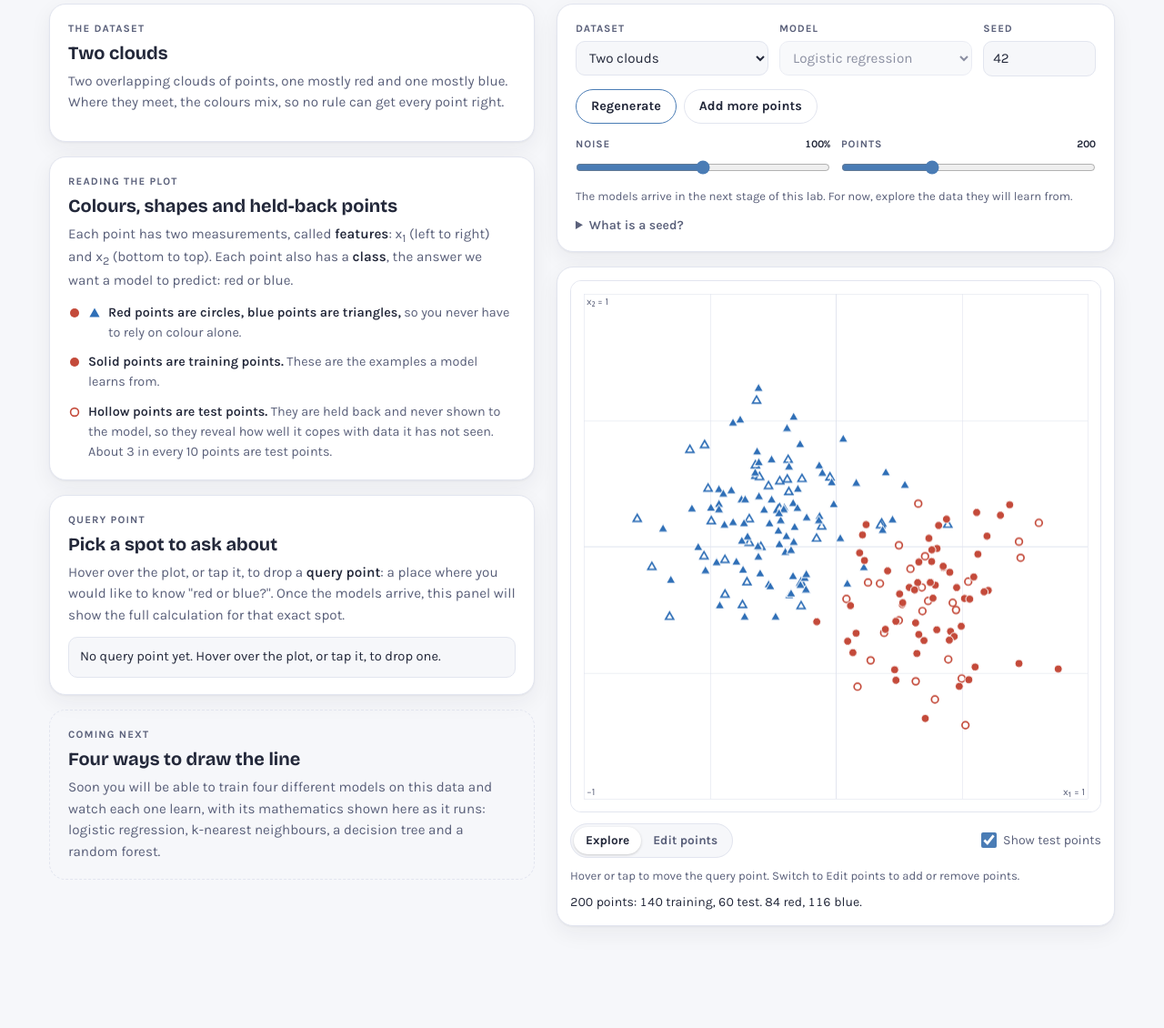
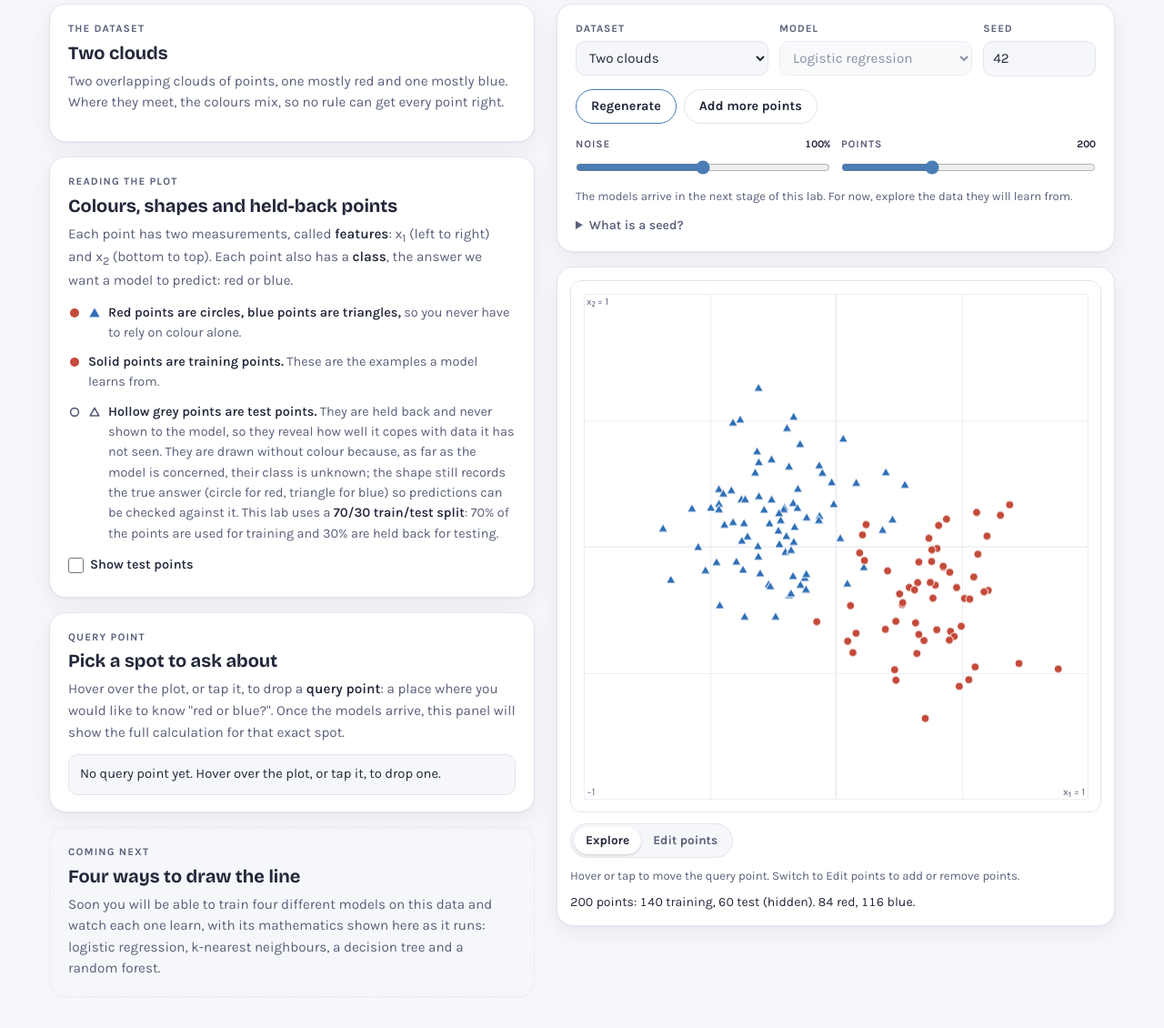
Before and after one commit to liamyardley/Anatomy-of-AI, a website with bundled scripts: page labs/ml/index.html in a window 1280 px wide. Shown: the part 274-1404 px from the top of the page at 91% size. Before the commit the page ends 1348 px from the top, so only its background shows below. Built offline with nearby package versions, Linux system fonts and the light colour scheme.

Commit message:
Show test points as hollow grey shapes, hidden by default
Test points are now drawn without class colour, since the model is not
told their class; the shape still records the true answer. The toggle
moves beneath the explanation of test points, which now states the
70/30 train/test split.

Co-Authored-By: Claude Fable 5.2 <noreply@anthropic.com>

```diff
--- a/labs/ml/css/lab.css
+++ b/labs/ml/css/lab.css
@@ -169,7 +169,7 @@ details.explain p strong { color: var(--ink); }
 .segmented input:focus-visible + span { outline: 2px solid var(--ml-line); outline-offset: 1px; }
 .mark { width: 14px; height: 14px; flex: none; }
 
-.check { display: inline-flex; align-items: center; gap: 7px; font-size: .88rem; color: var(--muted); cursor: pointer; margin-left: auto; }
+.check { display: inline-flex; align-items: center; gap: 7px; font-size: .9rem; font-weight: 600; color: var(--ink); cursor: pointer; margin-top: 12px; }
 .check input { width: 17px; height: 17px; accent-color: var(--ml-line); margin: 0; }
 
 .status { margin: 8px 0 0; font-size: .88rem; color: var(--ink); font-variant-numeric: tabular-nums; }
--- a/labs/ml/index.html
+++ b/labs/ml/index.html
@@ -99,7 +99,6 @@
 
           <button type="button" id="clearBtn" class="btn small" hidden>Clear</button>
 
-          <label class="check"><input type="checkbox" id="showTest" checked><span>Show test points</span></label>
         </div>
 
         <p class="small-print" id="modeHint"></p>
@@ -133,10 +132,12 @@
             <span><strong>Solid points are training points.</strong> These are the examples a model learns from.</span>
           </li>
           <li>
-            <svg class="mark" viewBox="0 0 14 14" aria-hidden="true"><circle cx="7" cy="7" r="4.4" fill="none" stroke="var(--class-red)" stroke-width="1.6"/></svg>
-            <span><strong>Hollow points are test points.</strong> They are held back and never shown to the model, so they reveal how well it copes with data it has not seen. About 3 in every 10 points are test points.</span>
+            <svg class="mark" viewBox="0 0 14 14" aria-hidden="true"><circle cx="7" cy="7" r="4.4" fill="none" stroke="var(--muted)" stroke-width="1.6"/></svg>
+            <svg class="mark" viewBox="0 0 14 14" aria-hidden="true"><path d="M7 2.4 11.8 11H2.2Z" fill="none" stroke="var(--muted)" stroke-width="1.6" stroke-linejoin="round"/></svg>
+            <span><strong>Hollow grey points are test points.</strong> They are held back and never shown to the model, so they reveal how well it copes with data it has not seen. They are drawn without colour because, as far as the model is concerned, their class is unknown; the shape still records the true answer (circle for red, triangle for blue) so predictions can be checked against it. This lab uses a <strong>70/30 train/test split</strong>: 70% of the points are used for training and 30% are held back for testing.</span>
           </li>
         </ul>
+        <label class="check"><input type="checkbox" id="showTest"><span>Show test points</span></label>
       </div>
 
       <div class="card">
--- a/labs/ml/js/main.js
+++ b/labs/ml/js/main.js
@@ -32,7 +32,7 @@ const state = {
   noise: 0.5,            // slider position, 0 to 1 (0.5 is the default amount)
   count: DEFAULT_POINT_COUNT,
   trainShare: DEFAULT_TRAIN_SHARE,
-  showTest: true,
+  showTest: false,       // test points start hidden
   mode: 'explore',       // 'explore' or 'edit'
   activeClass: 1,        // colour of new points in Edit mode: 0 red, 1 blue
   query: null,           // { x1, x2 }
@@ -90,7 +90,8 @@ function addPoint(where, otherClass) {
   const y = otherClass ? 1 - state.activeClass : state.activeClass;
   const test = drawIsTest(state.trainShare, state.manualRng);
   state.points.push({ x1: where.x1, x2: where.x2, y, test });
-  announce(`Added a ${className(y)} ${test ? 'test' : 'training'} point at ${fmt(where.x1)}, ${fmt(where.x2)}.`);
+  const hiddenNote = test && !state.showTest ? ' It is hidden: tick "Show test points" to see it.' : '';
+  announce(`Added a ${className(y)} ${test ? 'test' : 'training'} point at ${fmt(where.x1)}, ${fmt(where.x2)}.${hiddenNote}`);
   render();
 }
 
@@ -145,7 +146,7 @@ function render() {
   // Status line
   els.status.textContent = counts.total === 0
     ? COPY.customEmpty
-    : `${counts.total} points: ${counts.train} training, ${counts.test} test. ${counts.red} red, ${counts.blue} blue.`;
+    : `${counts.total} points: ${counts.train} training, ${counts.test} test${state.showTest ? '' : ' (hidden)'}. ${counts.red} red, ${counts.blue} blue.`;
 
   // Dataset card
   const note = DATASET_NOTES[state.type];
--- a/labs/ml/js/plot.js
+++ b/labs/ml/js/plot.js
@@ -12,7 +12,7 @@ const TAP_SLOP = 10;       // how far a finger may drift and still count as a ta
 export function createPlot(canvas, handlers) {
   const ctx = canvas.getContext('2d');
   let size = 0;            // canvas width and height in CSS pixels
-  let view = { points: [], showTest: true, query: null, mode: 'explore' };
+  let view = { points: [], showTest: false, query: null, mode: 'explore' };
   let keyboardActive = false;
   let press = null;        // the touch or click currently in progress
   let lastPointerType = 'mouse';
@@ -57,12 +57,13 @@ export function createPlot(canvas, handlers) {
     const [px, py] = toPx(p.x1, p.x2);
     const colour = p.y === 1 ? c.blue : c.red;
     if (p.test) {
-      // Test points are hollow.
+      // Test points are hollow and grey: the model is not told their class.
+      // The shape still records the true answer, so predictions can be checked.
       shapePath(px, py, p.y, POINT_RADIUS - 0.6);
       ctx.fillStyle = c.surface;
       ctx.fill();
       ctx.lineWidth = 1.7;
-      ctx.strokeStyle = colour;
+      ctx.strokeStyle = c.muted;
       ctx.stroke();
     } else {
       shapePath(px, py, p.y, POINT_RADIUS);
```
